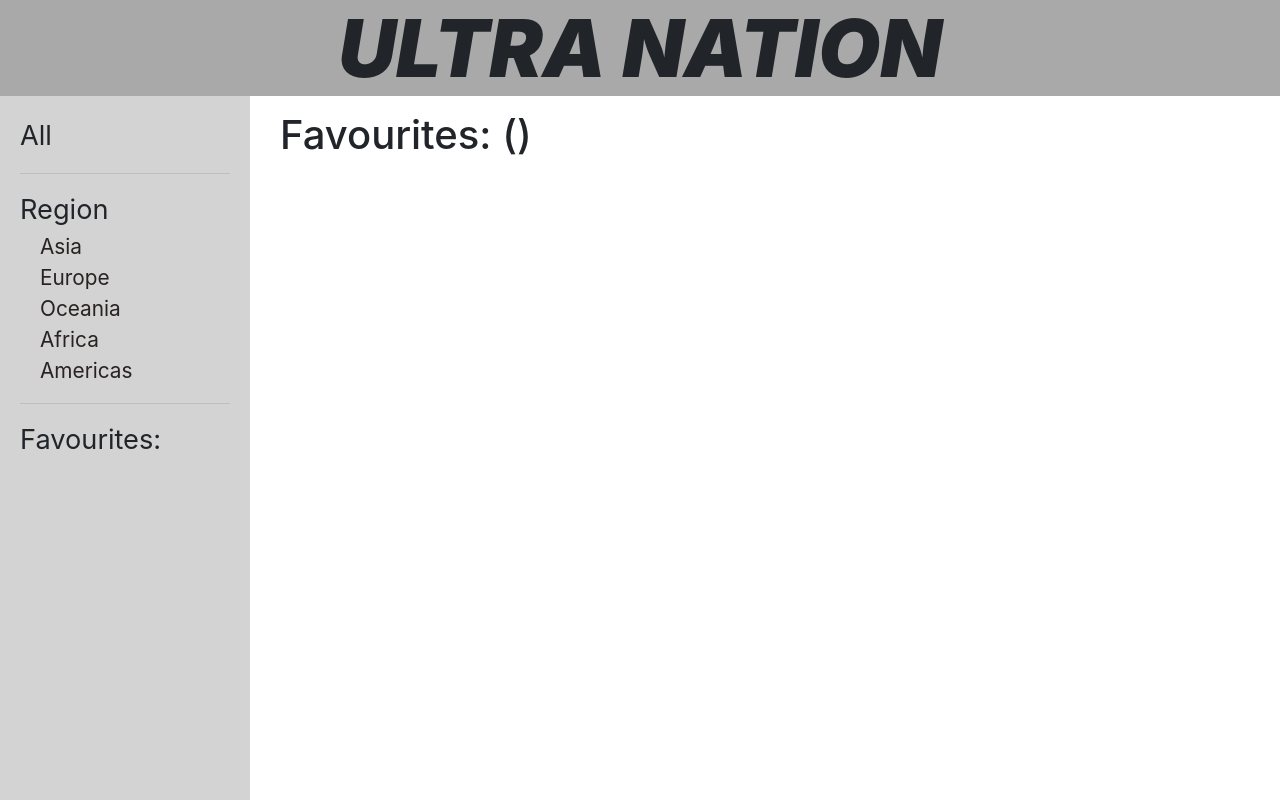
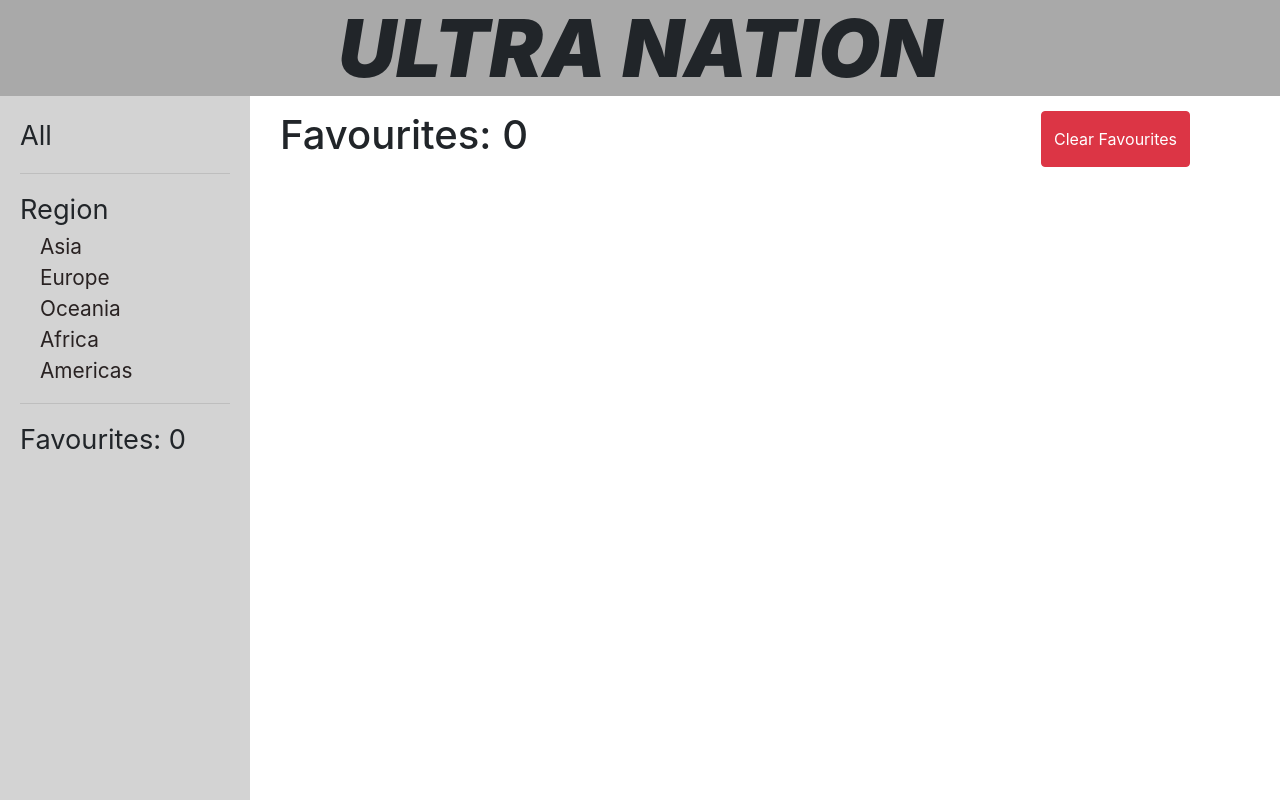
Before and after one commit to Asif-EWU/react-ultra-nation, a React (Create React App) app: page /favourites in a window 1280 px wide. Built offline with nearby package versions, Linux system fonts and the light colour scheme.

Commit message:
favourite section added

```diff
--- a/src/components/CountryDetails/CountryDetails.js
+++ b/src/components/CountryDetails/CountryDetails.js
@@ -5,7 +5,7 @@ import Header from '../Header/Header';
 import SideNav from '../SideNav/SideNav';
 import { FontAwesomeIcon } from '@fortawesome/react-fontawesome'
 import { faStar } from '@fortawesome/free-solid-svg-icons'
-import { addToDatabaseCart, getDatabaseCart, removeFromDatabaseCart } from '../../utilities/databaseManager';
+import { addToDatabase, getDatabase, removeFromDatabase } from '../../utilities/databaseManager';
 
 const CountryDetails = () => {
     const {countryKey} = useParams();
@@ -28,7 +28,7 @@ const CountryDetails = () => {
 
     const [favouriteList, setFavouriteList] = useState([]);
     useEffect(() => {
-        const savedCountryList = getDatabaseCart();
+        const savedCountryList = getDatabase();
         const countryKeys = Object.keys(savedCountryList);
         setFavouriteList(countryKeys);
     }, []);
@@ -37,11 +37,11 @@ const CountryDetails = () => {
         let newFavouriteList;
         if(favouriteList.find(fav => fav === countryKey)) {
             newFavouriteList = favouriteList.filter(favCountryKey => favCountryKey !== countryKey);
-            removeFromDatabaseCart(countryKey);
+            removeFromDatabase(countryKey);
         }
         else {
             newFavouriteList = [...favouriteList, countryKey];
-            addToDatabaseCart(countryKey);
+            addToDatabase(countryKey);
         }
 
         setFavouriteList(newFavouriteList);
--- /dev/null
+++ b/src/components/Favourites/Favourites.css
@@ -0,0 +1,3 @@
+button {
+    color: blue;
+}
--- a/src/components/Favourites/Favourites.js
+++ b/src/components/Favourites/Favourites.js
@@ -1,32 +1,57 @@
 import React, { useEffect, useState } from 'react';
-import { getDatabaseCart } from '../../utilities/databaseManager';
+import { addToDatabase, getDatabase, clearDatabase, removeFromDatabase } from '../../utilities/databaseManager';
 import Header from '../Header/Header';
 import SideNav from '../SideNav/SideNav';
 import SingleCountry from '../SingleCountry/SingleCountry';
 
 const Favourites = () => {
     const [favouriteList, setFavouriteList] = useState([]);
-
     useEffect(() => {
-        const savedCountryList = getDatabaseCart();
+        const savedCountryList = getDatabase();
         const countryKeys = Object.keys(savedCountryList);
         setFavouriteList(countryKeys);
     }, []);
 
+    function addFavourites(countryKey) {
+        let newFavouriteList;
+        if(favouriteList.find(fav => fav === countryKey)) {
+            newFavouriteList = favouriteList.filter(favCountryKey => favCountryKey !== countryKey);
+            removeFromDatabase(countryKey);
+        }
+        else {
+            newFavouriteList = [...favouriteList, countryKey];
+            addToDatabase(countryKey);
+        }
+
+        setFavouriteList(newFavouriteList);
+    }
+
+    function clearFavourites() {
+        clearDatabase();
+        setFavouriteList([]);
+    }
+
     return (
         <div className="favourites">
             <Header />
-            <SideNav />
+            <SideNav favouriteList={favouriteList} />
 
             <div className="left-margin country-section">
-                <h1 className="headline">Favourites: ({})</h1>
+                <div className="headline">
+                    <h1>Favourites: {favouriteList.length}</h1>
+                    <button
+                        style={{marginRight: "60px"}}
+                        className="btn btn-danger"
+                        onClick={clearFavourites}
+                    >Clear Favourites</button>
+                </div>
                 {
-                    // favouriteList.map(countryKey => <SingleCountry
-                    //     key={countryKey}
-                    //     countryKey={countryKey}
-                    //     favouriteList={favouriteList}
-                    //     addFavourites={addFavourites}
-                    // />)
+                    favouriteList.map(countryKey => <SingleCountry
+                        key={countryKey}
+                        countryKey={countryKey}
+                        favouriteList={favouriteList}
+                        addFavourites={addFavourites}
+                    />)
                 }
             </div>
         </div>
--- a/src/components/Home/Home.css
+++ b/src/components/Home/Home.css
@@ -9,6 +9,8 @@
 }
 
 .headline {
+    display: flex;
+    justify-content: space-between;
     text-transform: capitalize;
     width: 100%;
     margin-bottom: 30px;
--- a/src/components/Home/Home.js
+++ b/src/components/Home/Home.js
@@ -1,6 +1,6 @@
 import React, { useEffect, useState } from 'react';
 import { useParams } from 'react-router-dom';
-import { addToDatabaseCart, getDatabaseCart, removeFromDatabaseCart } from '../../utilities/databaseManager';
+import { addToDatabase, getDatabase, removeFromDatabase } from '../../utilities/databaseManager';
 import Header from '../Header/Header';
 import SideNav from '../SideNav/SideNav';
 import SingleCountry from '../SingleCountry/SingleCountry';
@@ -29,7 +29,7 @@ const Home = () => {
 
     const [favouriteList, setFavouriteList] = useState([]);
     useEffect(() => {
-        const savedCountryList = getDatabaseCart();
+        const savedCountryList = getDatabase();
         const countryKeys = Object.keys(savedCountryList);
         setFavouriteList(countryKeys);
     }, []);
@@ -38,11 +38,11 @@ const Home = () => {
         let newFavouriteList;
         if(favouriteList.find(fav => fav === countryKey)) {
             newFavouriteList = favouriteList.filter(favCountryKey => favCountryKey !== countryKey);
-            removeFromDatabaseCart(countryKey);
+            removeFromDatabase(countryKey);
         }
         else {
             newFavouriteList = [...favouriteList, countryKey];
-            addToDatabaseCart(countryKey);
+            addToDatabase(countryKey);
         }
 
         setFavouriteList(newFavouriteList);
--- a/src/utilities/databaseManager.js
+++ b/src/utilities/databaseManager.js
@@ -16,30 +16,30 @@ const getDataKey = () => {
 }
 
 // push to local storage: a temporary place for database
-const getDatabaseCart = () => {
+const getDatabase = () => {
     const dataKey = getDataKey();
     const data = localStorage.getItem(dataKey) || "{}";
     return JSON.parse(data);
 }
 
-const addToDatabaseCart = (key, count = 1) => {
-    const currentCart = getDatabaseCart();
+const addToDatabase = (key, count = 1) => {
+    const currentCart = getDatabase();
     currentCart[key] = count;
     localStorage.setItem(getDataKey(), JSON.stringify(currentCart));
 }
 
-const removeFromDatabaseCart = key => {
-    const currentCart = getDatabaseCart();
+const removeFromDatabase = key => {
+    const currentCart = getDatabase();
     delete currentCart[key];
     localStorage.setItem(getDataKey(), JSON.stringify(currentCart));
 }
 
-const processOrder = (cart) => {
+const clearDatabase = (cart) => {
     localStorage.removeItem(getDataKey());
 }
 
 
-export { addToDatabaseCart, getDatabaseCart, removeFromDatabaseCart, processOrder };
+export { addToDatabase, getDatabase, removeFromDatabase, clearDatabase };
 
 
 // polyfill to support older browser
```
Also changed, not shown: 1 other file (tests, documents, lock files or other folders).
